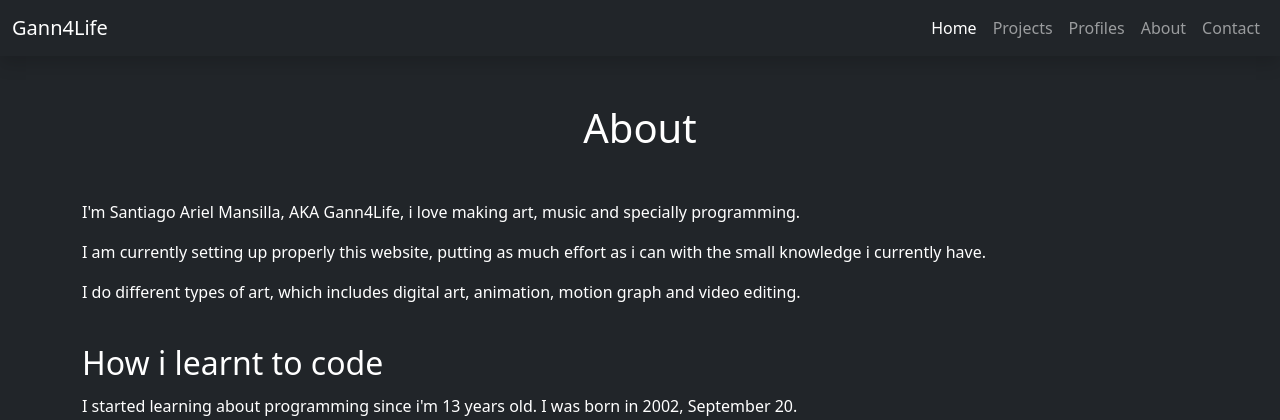
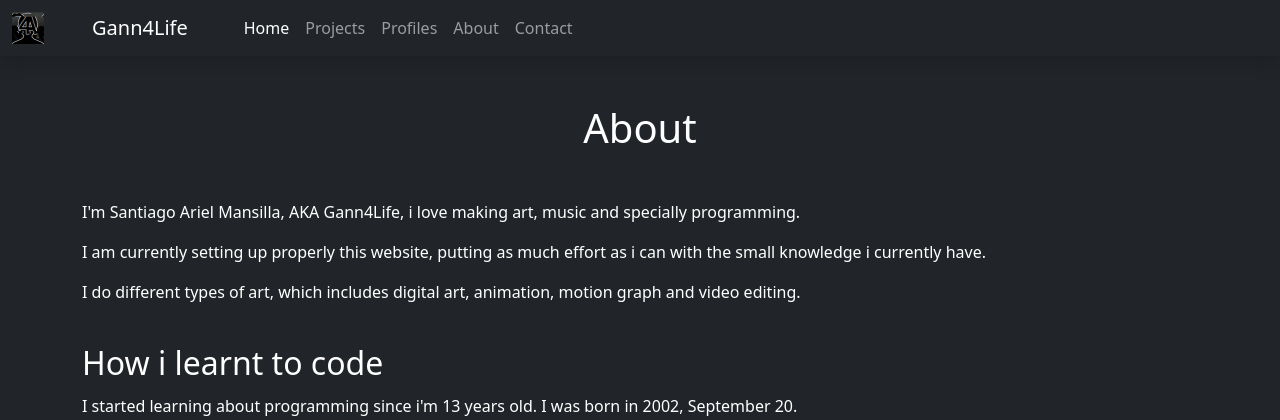
Before and after one commit to Gann4Life/Gann4Web, a PHP site: page /about/index.php in a window 1280 px wide. Shown: the top 420 px of the page. Run offline with PHP 8.4, Linux system fonts and the light colour scheme.

Commit message:
Add logos

```diff
--- a/home/index.php
+++ b/home/index.php
@@ -11,7 +11,8 @@
 
     <div class="container-fluid">
         <div class="container">
-            <h1 class="my-5 text-center">Welcome to Gann4Life.ga!</h1>
+            <h1 class="my-5 mx-5 text-center">Welcome to Gann4Life.ga!</h1>
+
 
             <h2>Explore</h2>
             <div class="border-bottom card bg-dark" style="width: 18rem;">
--- a/templates/header.php
+++ b/templates/header.php
@@ -5,11 +5,12 @@
 <header>
     <nav class="shadow navbar navbar-expand-lg navbar-dark bg-dark">
         <div class="container-fluid">
-            <a class="navbar-brand" href="../home">Gann4Life</a>
+            <img style="height:2rem" src="../img/g4a.gif" alt="">
+            <a class="mx-5 navbar-brand" href="../home">Gann4Life</a>
             <button class="navbar-toggler" type="button" data-bs-toggle="collapse" data-bs-target="#navbarNavAltMarkup" aria-controls="navbarNavAltMarkup" aria-expanded="false" aria-label="Toggle navigation">
             <span class="navbar-toggler-icon"></span>
             </button>
-            <div class="d-flex justify-content-end collapse navbar-collapse" id="navbarNavAltMarkup">
+            <div class="text-center collapse navbar-collapse" id="navbarNavAltMarkup">
                 <div class="navbar-nav">
                     <a class="nav-link active" aria-current="page" href="../home">Home</a>
                     <a class="nav-link" aria-current="page" href="../projects">Projects</a>
```
Also changed, not shown: templates/general-imports.php (+0 -10 lines), img/G4A.png (added), img/G4Abgfill.png (added), img/Gann4Art-promo_lite.png (added), img/Gann4Art.png (added), img/g4a.gif (added).
